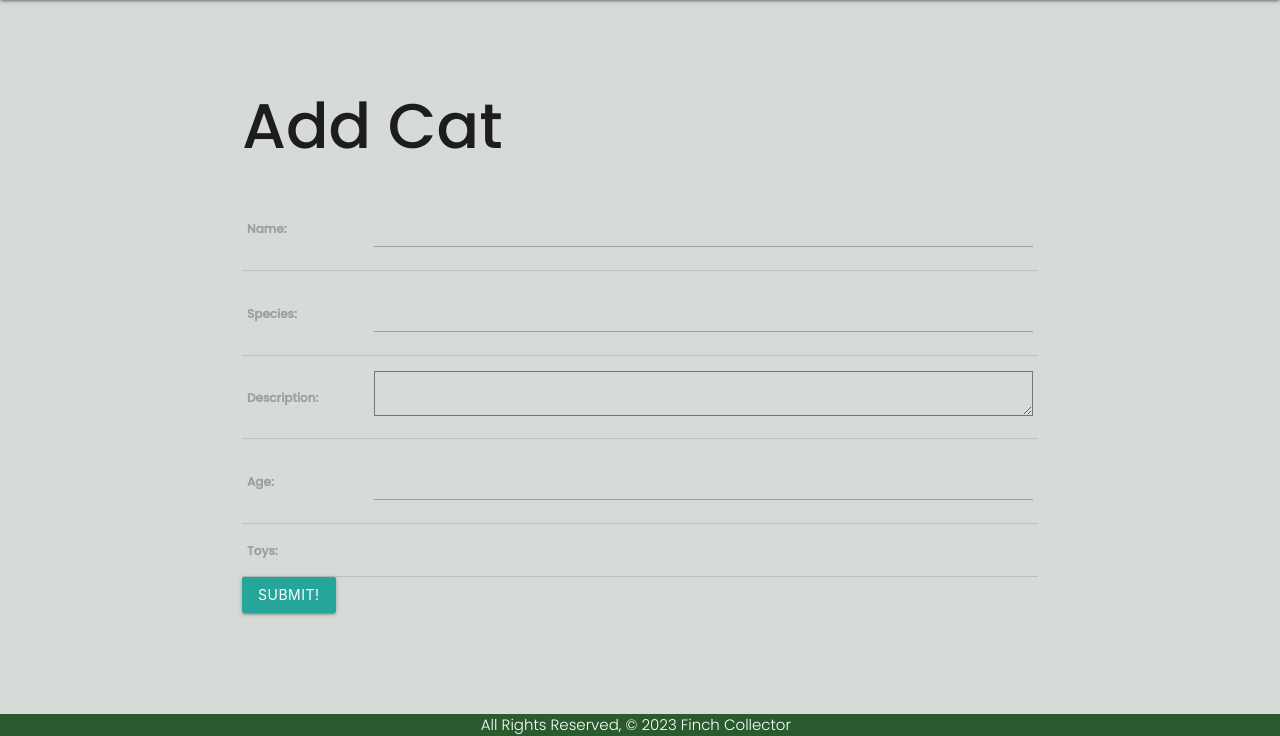
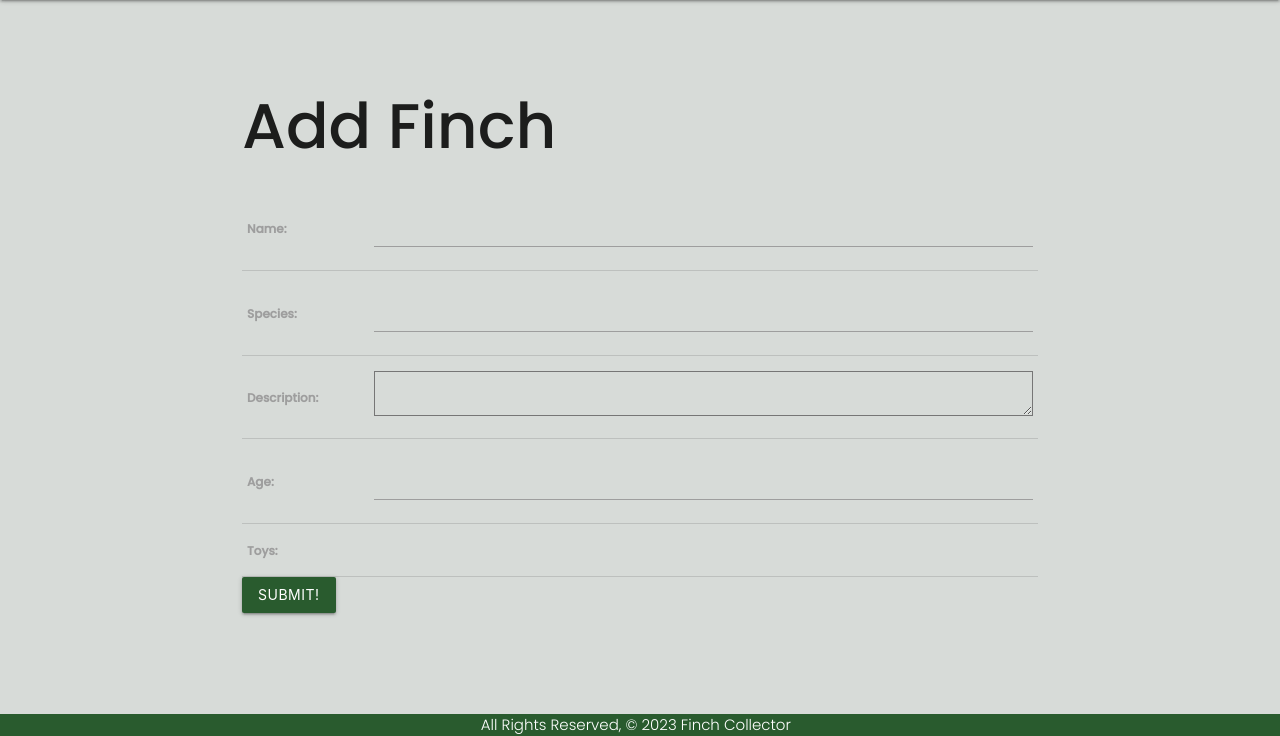
Before and after one commit to adricastro1/Finch-Collector-Lab, a Django app: page /finches/create/ in a window 1280 px wide. Shown: the part 64-800 px from the top of the page. Run offline with Django 4.2, Linux system fonts and the light colour scheme; tables that the repository leaves empty hold one stand-in row (values such as "Sample post").

Commit message:
light styling

```diff
--- a/main_app/static/css/style.css
+++ b/main_app/static/css/style.css
@@ -26,6 +26,10 @@
     font-size: 18px;
 }
 
+input.btn {
+    background-color: rgb(41, 91, 46);
+}
+
 #nav-title {
     font-family: 'Paytone One', sans-serif;
     font-size: 45px;
--- a/main_app/templates/main_app/finch_form.html
+++ b/main_app/templates/main_app/finch_form.html
@@ -2,9 +2,9 @@
 
 {% block content %}
   {% if object %}
-    <h1>Edit <span class="teal-text">{{object.name}}</span></h1>
+    <h1>Edit <span>{{object.name}}</span></h1>
   {% else %}
-    <h1>Add Cat</h1>
+    <h1>Add Finch</h1>
   {% endif %}
   <form action="" method="POST">
     {% csrf_token %}
```
